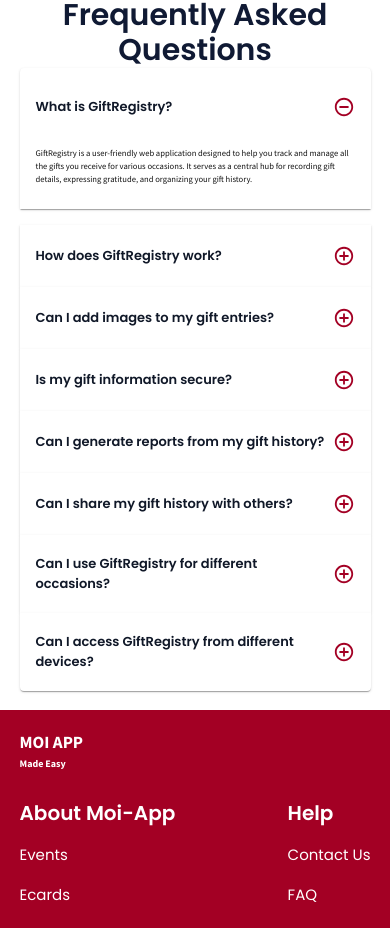
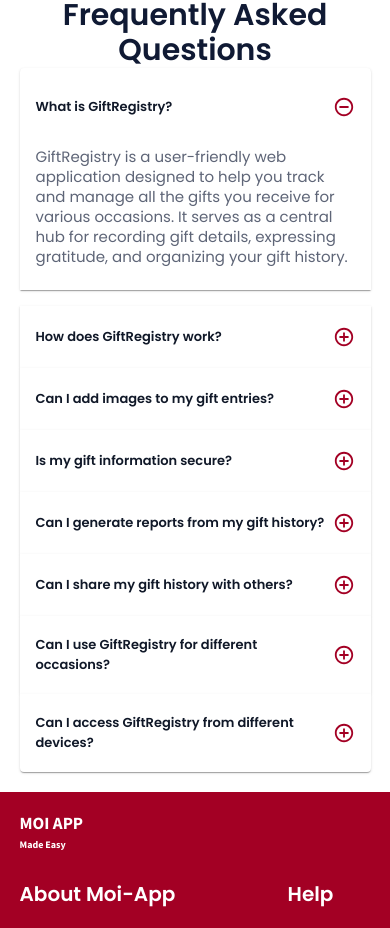
Before and after one commit to Anthoniselvi/New-Moi-App, a React (Create React App) app in the folder client/: page / in a window 390 px wide. Shown: the part 3310-4238 px from the top of the page. Built offline with nearby package versions, Linux system fonts and the light colour scheme; no server answers; a web font is replaced by a local one; what @react-pdf/renderer would draw is missing.

Commit message:
FAQ fontsize corrected

```diff
--- a/client/src/components/Home/FAQ/Faq.css
+++ b/client/src/components/Home/FAQ/Faq.css
@@ -34,13 +34,14 @@
     line-height: 20px;
     color: #101828;
 }
-.account-para{
+.accord-para{
     font-family: Poppins;
     font-weight: 400;
     font-size: 15px;
     line-height: 20px;
-    color:#101828;
+    color:#5e6577;
 }
+
 .faq-content{
     width: 100%;
     height: 100%;
--- a/client/src/components/Home/Navbar/Navbar.css
+++ b/client/src/components/Home/Navbar/Navbar.css
@@ -88,7 +88,7 @@
     color: #101a34;
     border: 1px solid #f59f2f;
     outline: none;
-    border: none;
+    border: 1px solid #a30024;
     font-family: "Poppins";
     font-size: 13px;
     cursor: pointer;
@@ -102,6 +102,7 @@
   .primary1-button:hover {
     background-color: #f59f2f;
     color: #a30024;
+    border: none;
   }
   .navbar-menu-container svg {
     font-size: 1.5rem;
@@ -193,7 +194,7 @@
     color: #50bcd9;
     border: 1px solid #50bcd9;
     outline: none;
-    border: none;
+    border: 1px solid #a30024;
     font-family: "Poppins";
     font-size: 13px;
     cursor: pointer;
--- a/client/src/components/Home/Navbar/Navbar.js
+++ b/client/src/components/Home/Navbar/Navbar.js
@@ -144,7 +144,7 @@
           >
             <button
               className="primary1-button"
-              style={{ width: "100%" }}
+              style={{ width: "100%", border: "1px solid #a30024" }}
               onClick={navigateToLogin}
             >
               Login
--- a/client/src/pages/Entries/CreateEntry.js
+++ b/client/src/pages/Entries/CreateEntry.js
@@ -16,6 +16,7 @@
 import FormControlLabel from "@mui/material/FormControlLabel";
 import FormControl from "@mui/material/FormControl";
 import FormLabel from "@mui/material/FormLabel";
+import { RefreshContext } from "./EntriesPage";
 // import { RefreshContext } from "./Entries";
 // import { RefreshContext } from "./index";
 
@@ -26,10 +27,10 @@
   const [amount, setAmount] = useState(0);
   const [gift, setGift] = useState("");
   const [presentType, setPresentType] = useState("amount");
-  //    const { updateRefreshCount } = useContext(RefreshContext);
+  const { updateRefreshCount } = useContext(RefreshContext);
 
   function refreshPage() {
-    // updateRefreshCount();
+    updateRefreshCount();
   }
 
   const handleClose = () => {
@@ -63,7 +64,7 @@
     setAmount("");
     setGift("");
     onClose();
-    //   refreshPage();
+    refreshPage();
   };
 
   return (
--- a/client/src/pages/Entries/DeleteEntry.js
+++ b/client/src/pages/Entries/DeleteEntry.js
@@ -9,15 +9,16 @@
 import DialogContentText from "@mui/material/DialogContentText";
 import DialogTitle from "@mui/material/DialogTitle";
 import axios from "axios";
+import { RefreshContext } from "./EntriesPage";
 // import { RefreshContext } from "./Entries";
 
 export default function DeleteEntry({ entryId, open, onClose }) {
   const [personName, setPersonName] = useState();
-  //   const { updateRefreshCount } = useContext(RefreshContext);
+  const { updateRefreshCount } = useContext(RefreshContext);
 
   function refreshPage() {
     // window.location.reload(false);
-    // updateRefreshCount();
+    updateRefreshCount();
   }
   const handleClose = () => {
     onClose();
@@ -30,7 +31,7 @@
         console.log("Deleted Parts :" + JSON.stringify(response));
       });
     onClose();
-    // refreshPage();
+    refreshPage();
   };
 
   const getSelectedEntry = () => {
```
